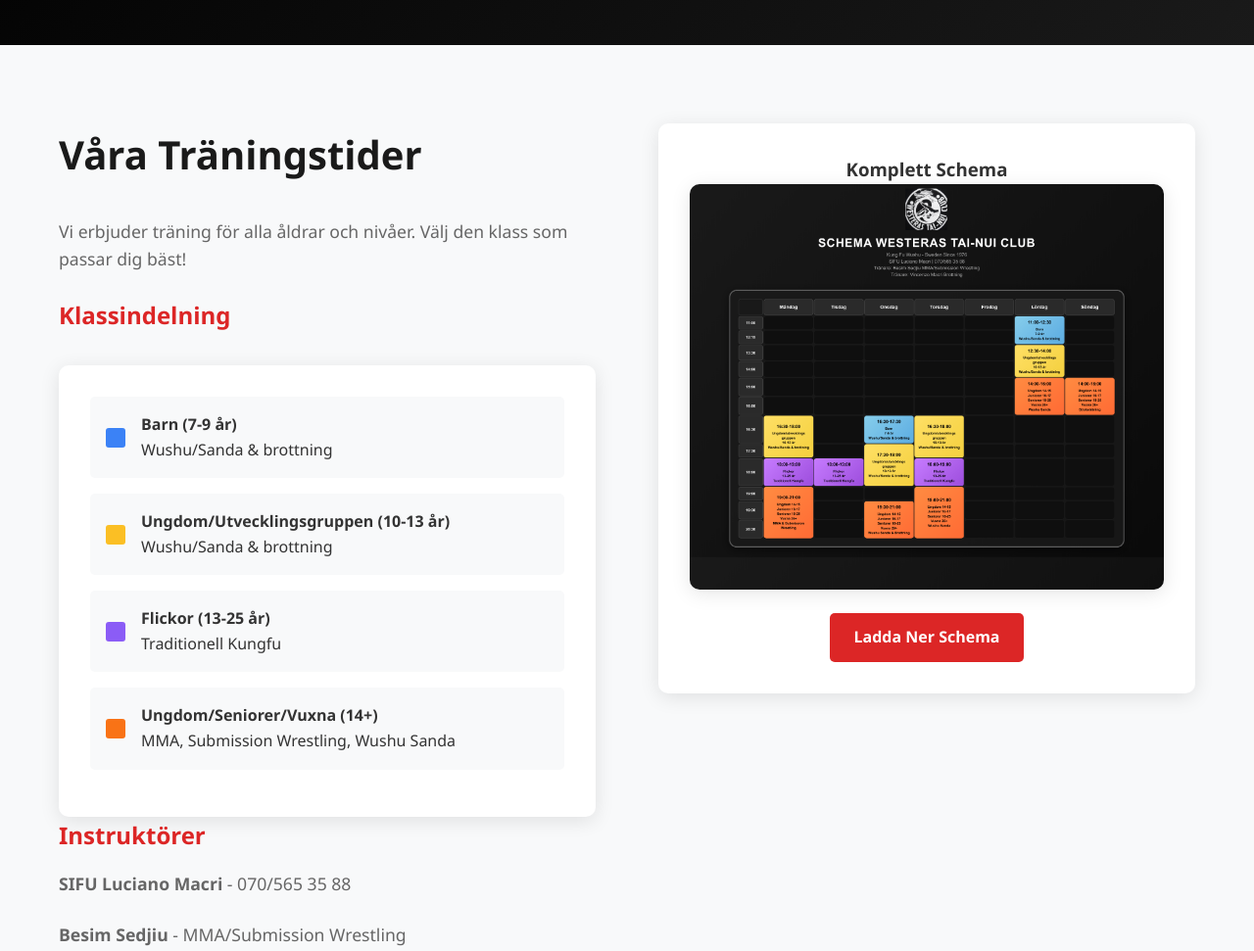
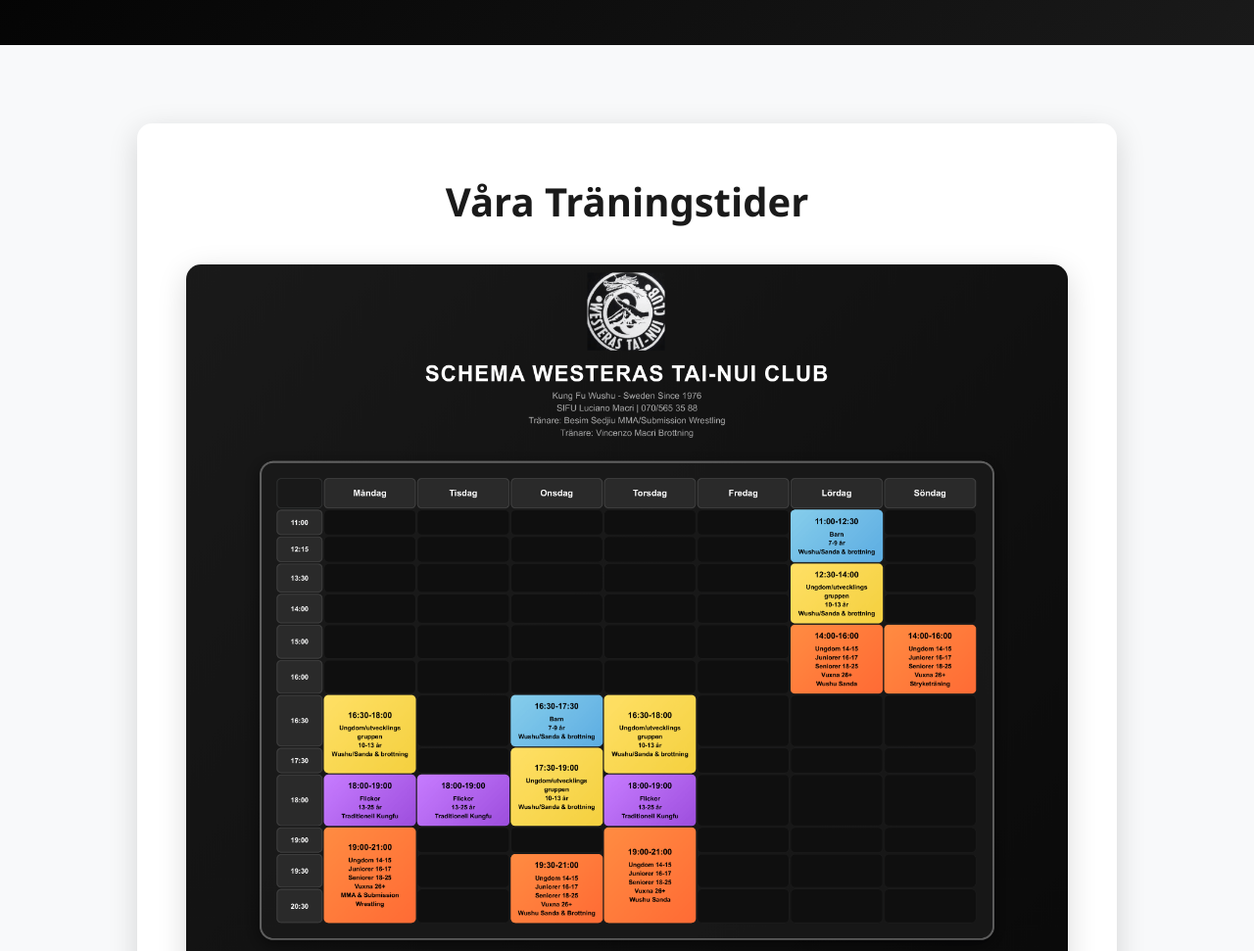
Before and after one commit to macrivincenzo/westeras-tai-nui-club, an Astro site: page /schedule in a window 1280 px wide. Shown: the part 360-1331 px from the top of the page at 98% size. Built offline with nearby package versions, Linux system fonts and the light colour scheme; Astro itself is replaced by a stand-in of ours.

Commit message:
MAJOR IMPROVEMENT: Schedule now centered and much bigger at the top!

```diff
--- a/src/pages/schedule.astro
+++ b/src/pages/schedule.astro
@@ -116,11 +116,16 @@
 				background: #f8f9fa;
 			}
 
-			.schedule-container {
-				display: grid;
-				grid-template-columns: 1fr 1fr;
-				gap: 4rem;
-				align-items: start;
+			.main-schedule-container {
+				display: flex;
+				justify-content: center;
+				align-items: center;
+				margin-bottom: 4rem;
+			}
+
+			.schedule-info-container {
+				max-width: 800px;
+				margin: 0 auto;
 			}
 
 			.schedule-info h2 {
@@ -179,10 +184,18 @@
 			/* Schedule Image */
 			.schedule-image-container {
 				background: white;
-				padding: 2rem;
-				border-radius: 10px;
-				box-shadow: 0 4px 20px rgba(0,0,0,0.1);
+				padding: 3rem;
+				border-radius: 15px;
+				box-shadow: 0 8px 30px rgba(0,0,0,0.15);
 				text-align: center;
+				width: 100%;
+				max-width: 1000px;
+			}
+
+			.schedule-image-container h2 {
+				font-size: 2.5rem;
+				margin-bottom: 2rem;
+				color: #1a1a1a;
 			}
 
 			.schedule-image-wrapper {
@@ -193,10 +206,11 @@
 			}
 
 			.schedule-image {
-				max-width: 100%;
+				width: 100%;
+				max-width: 900px;
 				height: auto;
-				border-radius: 10px;
-				box-shadow: 0 4px 20px rgba(0,0,0,0.1);
+				border-radius: 15px;
+				box-shadow: 0 8px 30px rgba(0,0,0,0.15);
 			}
 
 			.download-btn {
@@ -319,13 +333,17 @@
 					font-size: 2.5rem;
 				}
 
-				.schedule-container {
-					grid-template-columns: 1fr;
-					gap: 2rem;
+				.schedule-image-container {
+					padding: 2rem;
+					max-width: 100%;
 				}
 
-				.schedule-image-container {
-					padding: 1rem;
+				.schedule-image-container h2 {
+					font-size: 2rem;
+				}
+
+				.schedule-image {
+					max-width: 100%;
 				}
 
 				.cta-buttons {
@@ -369,9 +387,20 @@
 		<!-- Schedule Section -->
 		<section class="schedule-section">
 			<div class="container">
-				<div class="schedule-container">
+				<!-- Main Schedule Display -->
+				<div class="main-schedule-container">
+					<div class="schedule-image-container">
+						<h2>Våra Träningstider</h2>
+						<div class="schedule-image-wrapper">
+							<img src="/schedule.png" alt="Westeras Tai-Nui Club Schema" class="schedule-image" />
+						</div>
+						<a href="/schedule.png" download class="download-btn">Ladda Ner Schema</a>
+					</div>
+				</div>
+
+				<!-- Information Section -->
+				<div class="schedule-info-container">
 					<div class="schedule-info">
-						<h2>Våra Träningstider</h2>
 						<p>Vi erbjuder träning för alla åldrar och nivåer. Välj den klass som passar dig bäst!</p>
 
 						<h3>Klassindelning</h3>
@@ -410,14 +439,6 @@
 						<p><strong>SIFU Luciano Macri</strong> - 070/565 35 88</p>
 						<p><strong>Besim Sedjiu</strong> - MMA/Submission Wrestling</p>
 						<p><strong>Vincenzo Macri</strong> - Brottning</p>
-					</div>
-
-					<div class="schedule-image-container">
-						<h3>Komplett Schema</h3>
-						<div class="schedule-image-wrapper">
-							<img src="/schedule.png" alt="Westeras Tai-Nui Club Schema" class="schedule-image" />
-						</div>
-						<a href="/schedule.png" download class="download-btn">Ladda Ner Schema</a>
 					</div>
 				</div>
 			</div>
```
